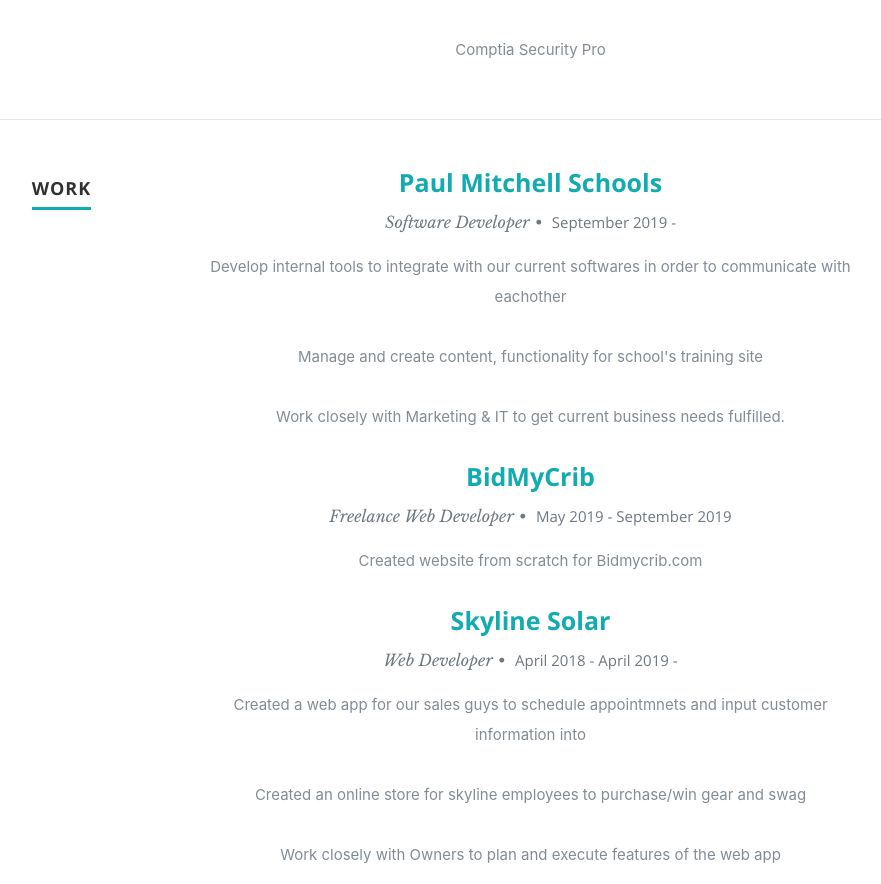
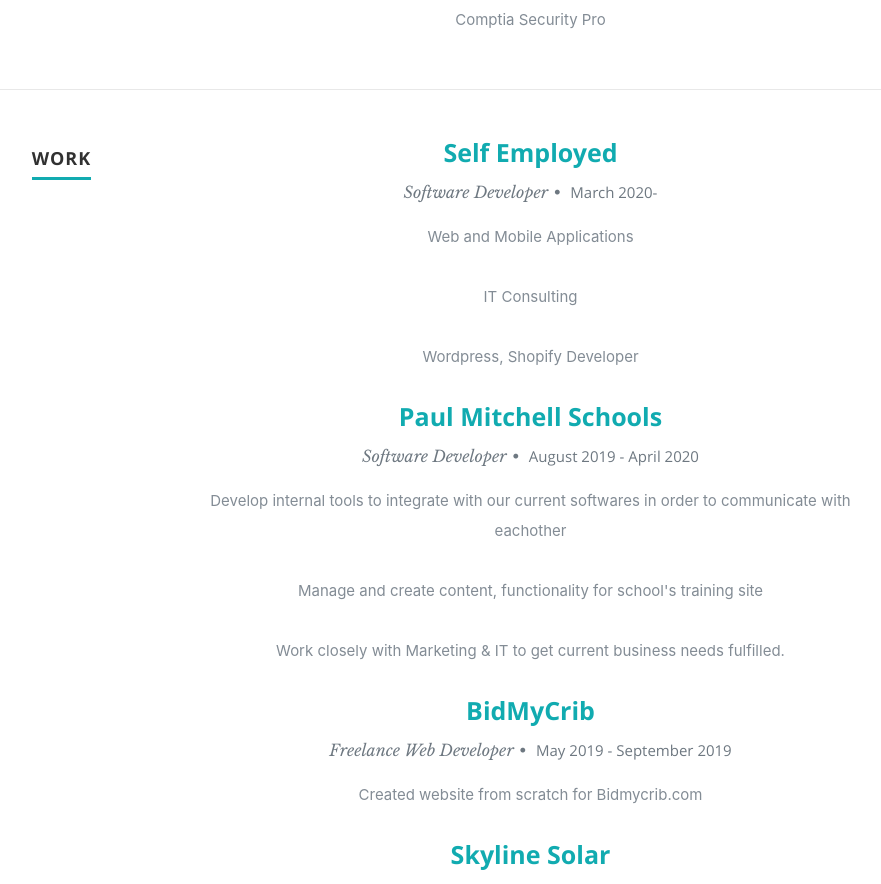
Before and after one commit to Grobarge/portfolio, a React (Create React App) app: page / in a window 1280 px wide. Shown: the part 1641-2525 px from the top of the page, without its empty margins (196-1077 px from the left). Built offline with nearby package versions, Linux system fonts and the light colour scheme.

Commit message:
update/resume-data

```diff
--- a/src/resumeData.js
+++ b/src/resumeData.js
@@ -16,7 +16,7 @@
     },
 
   ],
-  "aboutme": "I am currently a Software Developer ar Paul Mitchell Schools. When I'm not hunched over my screen you can usually find me listening to music or playing my instruments, I am a huge music listener and will almost always have it playing somewhere in the background. I also love to do the usual Utah things like go hiking, camping, have fires. You know, all the fun stuff!",
+  "aboutme": "I am currently a freelance Software Developer. When I'm not hunched over my screen you can usually find me listening to music or playing my instruments. I also love to do the usual Utah things like go hiking, camping, have fires. You know, all the fun stuff!",
   "aboutme2": "Email: robargegaje@gmail.com",
   "email": "Cell: 385-685-3550",
   "education": [
@@ -38,10 +38,19 @@
   ],
   "work": [
     {
+      "CompanyName": "Self Employed",
+      "specialization": "Software Developer",
+      "MonthOfLeaving": "March",
+      "YearOfLeaving": "2020- ",
+      "Achievements": "Web and Mobile Applications",
+      "Achievements2": "IT Consulting",
+      "Achievements3": "Wordpress, Shopify Developer"
+    },
+    {
       "CompanyName": "Paul Mitchell Schools",
       "specialization": "Software Developer",
-      "MonthOfLeaving": "September ",
-      "YearOfLeaving": "2019 - ",
+      "MonthOfLeaving": "August 2019 -",
+      "YearOfLeaving": "April 2020",
       "Achievements": "Develop internal tools to integrate with our current softwares in order to communicate with eachother",
       "Achievements2": "Manage and create content, functionality for school's training site",
       "Achievements3": "Work closely with Marketing & IT to get current business needs fulfilled. "
```
